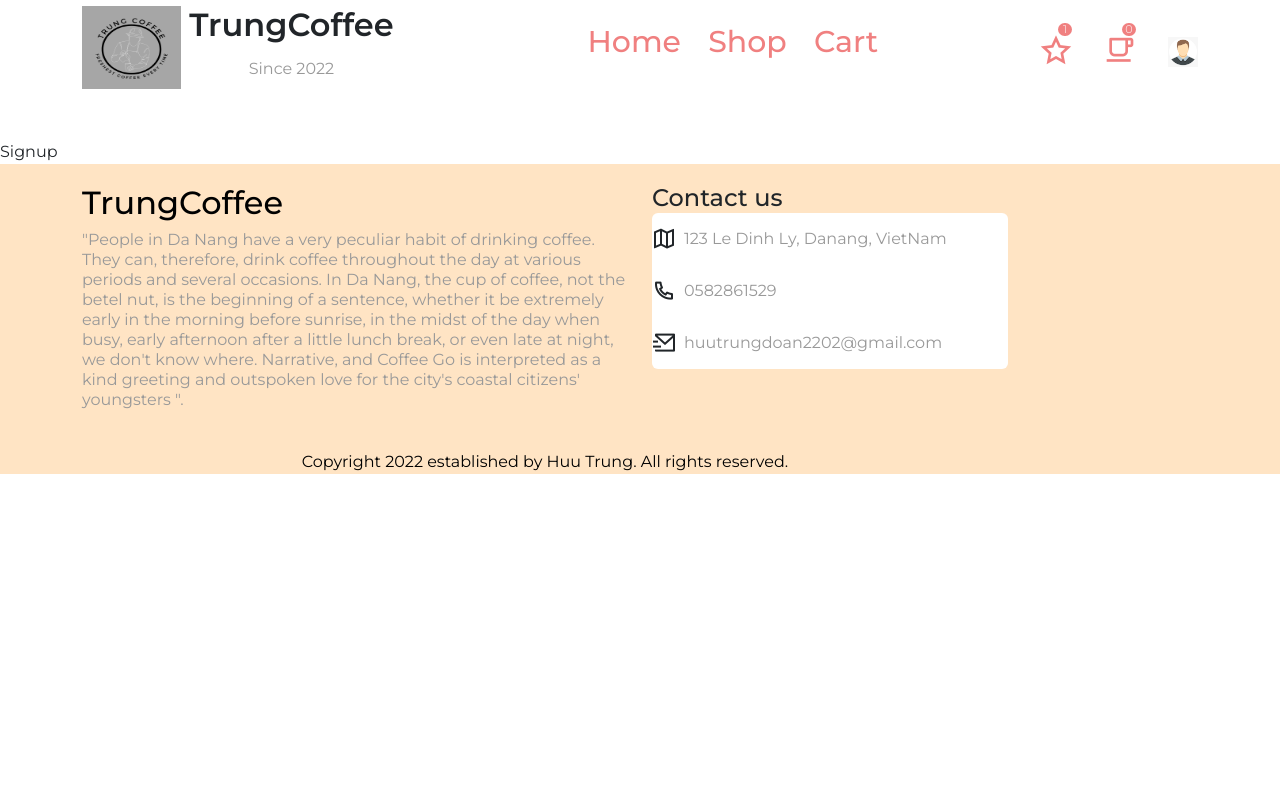
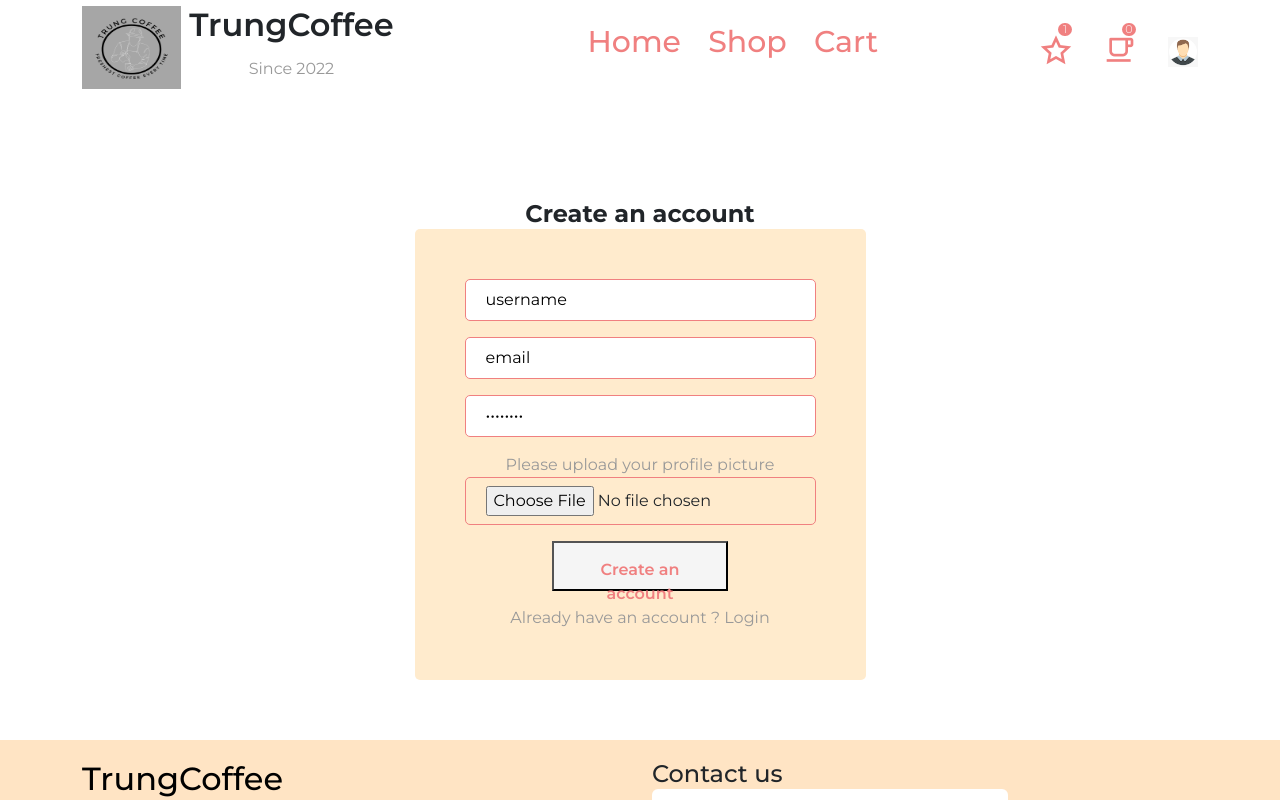
Before and after one commit to Doanhuutrung/bond-coffee, a React (Create React App) app: page /Signup in a window 1280 px wide. Shown: the top 800 px of the page. Built offline with nearby package versions, Linux system fonts and the light colour scheme.

Commit message:
config firebase and setup login, signup for user

```diff
--- /dev/null
+++ b/src/firebase/firebase.config.js
@@ -0,0 +1,24 @@
+// Import the functions you need from the SDKs you need
+import { initializeApp } from "firebase/app";
+import {getAuth} from 'firebase/auth';
+import {getFirestore} from 'firebase/firestore';
+import {getStorage} from 'firebase/storage'
+// TODO: Add SDKs for Firebase products that you want to use
+// https://firebase.google.com/docs/web/setup#available-libraries
+
+// Your web app's Firebase configuration
+const firebaseConfig = {
+  apiKey: "AIzaSyDqwBtJiB1Rp9dxI_GcrArU50hFnamyh7Y",
+  authDomain: "db-coffee-1be72.firebaseapp.com",
+  projectId: "db-coffee-1be72",
+  storageBucket: "db-coffee-1be72.appspot.com",
+  messagingSenderId: "156096224227",
+  appId: "1:156096224227:web:e0c94463e9e097d7c71ed6"
+};
+
+// Initialize Firebase
+const app = initializeApp(firebaseConfig);
+export const auth = getAuth(app);
+export const db = getFirestore(app);
+export const storage = getStorage (app);
+export default app;
--- a/src/pages/Cart.jsx
+++ b/src/pages/Cart.jsx
@@ -11,7 +11,7 @@ import { Link } from 'react-router-dom';
 
 const Cart = () => {
   const cartItems = useSelector((state) => state.cart.cartItems);
-  const totalAmount = useSelector((state) => state.cart.totalAmount);
+  // const totalAmount = useSelector((state) => state.cart.totalAmount);
 
   return (<Logo title='cart'>
     <MenuDrink title='Drink Cart' />
--- a/src/pages/Login.jsx
+++ b/src/pages/Login.jsx
@@ -1,4 +1,4 @@
-
+import '../styles/login.css';
 import React, { useState } from 'react';
 import { Col, Container, Row } from 'reactstrap';
 import Logo from '../components/Logo/Logo';
--- a/src/pages/Signup.jsx
+++ b/src/pages/Signup.jsx
@@ -1,10 +1,91 @@
+
+import React, { useState } from 'react';
+import { Col, Container, Row } from 'reactstrap';
+import Logo from '../components/Logo/Logo';
+import { Form, FormGroup } from 'reactstrap';
+import { Link } from 'react-router-dom';
+import { createUserWithEmailAndPassword, updateProfile } from 'firebase/auth';
+
+import { ref, uploadBytesResumable, getDownloadURL } from 'firebase/storage';
+import { setDoc, doc } from 'firebase/firestore';
+
+import { auth, storage } from '../firebase/firebase.config';
+import { async } from '@firebase/util';
+import { toast } from 'react-toastify';
+import { db } from '../firebase/firebase.config';
 
 
-import React from 'react'
+const Signup = () => {
+  const [email, setEmail] = useState('email');
+  const [username, setuserName] = useState('username');
+  const [password, setPassword] = useState('password');
+  const [file, setFile] = useState(null);
+  const [loading, setLoading] = useState(false);
 
-const Signup = () => {
+  const signup = async (e) => {
+    e.preventDefault()
+    setLoading(true)
+    try {
+
+      const userCredential = await createUserWithEmailAndPassword(auth, email, password);
+      const storageRef = ref(storage, `images/${Date.now() + username}`);
+      const uploadUser = uploadBytesResumable(storageRef, file);
+      const user = userCredential.user;
+      uploadUser.on((error) => {
+        toast.error(error.message)
+      }, () => {
+        getDownloadURL(uploadUser.snapshot.ref).then(async (downloadURL) => {
+          //update profile of user
+         await updateProfile(user,{
+            displayName: username,
+            photoURL: downloadURL,
+          });
+
+          //store user's data
+          await setDoc(doc(db,'users',user.uid),{
+            uid: user.uid,
+            displayName: username,
+            email,
+            photoURL: downloadURL,
+          });
+        });
+      })
+      console.log(user)
+    } catch (error) {
+      toast.error('something went wrong !!!')
+    }
+  }
   return (
-    <div>Signup</div>
+    <Logo title='Sign up'>
+      <section>
+        <Container>
+          <Row>
+            <Col lg='5' className='m-auto text-center'>
+              <h3 className='fw-bold fs-4'> Create an account </h3>
+              <Form className="auth_form" onSubmit={signup}>
+                <FormGroup className='form_group'>
+                  <input type='name' placeholder='Enter Username' value={username} onChange={e => setuserName(e.target.value)} />
+                </FormGroup>
+                <FormGroup className='form_group'>
+                  <input type='email' placeholder='Enter your email' value={email} onChange={e => setEmail(e.target.value)} />
+                </FormGroup>
+                <FormGroup className='form_group'>
+                  <input type='password' placeholder='Enter your password' value={password} onChange={e => setPassword(e.target.value)} />
+                </FormGroup>
+                <p> Please upload your profile picture </p>
+                <FormGroup className='form_group'>
+                  <input type='file' onChange={e => setFile(e.target.files[0])} />
+                </FormGroup>
+                <button type='submit' className='login_btn auth_btn'>Create an account </button>
+                <p> Already have an account ? {''}
+                  <Link to='/Login'> Login </Link>
+                </p>
+              </Form>
+            </Col>
+          </Row>
+        </Container>
+      </section>
+    </Logo>
   )
 }
 
--- a/src/styles/login.css
+++ b/src/styles/login.css
@@ -1,5 +1,5 @@
 .auth_form{
-    background: var(--primary-color);
+    background:BlanchedAlmond;
     padding: 50px;
     border-radius: 5px;
 }
```
